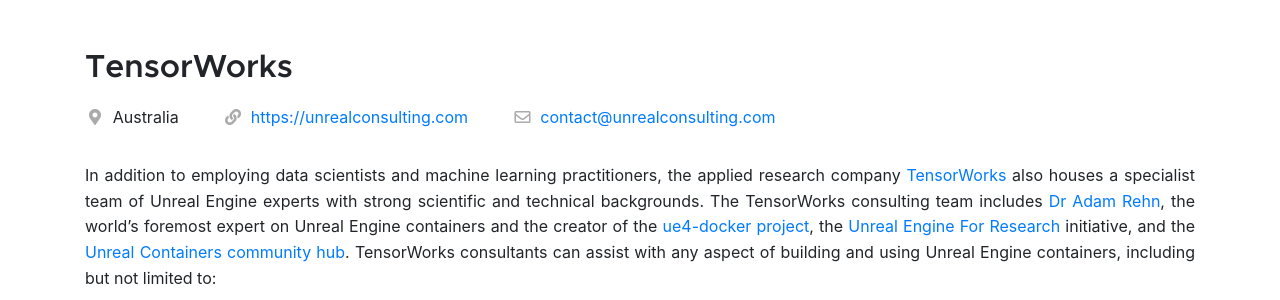
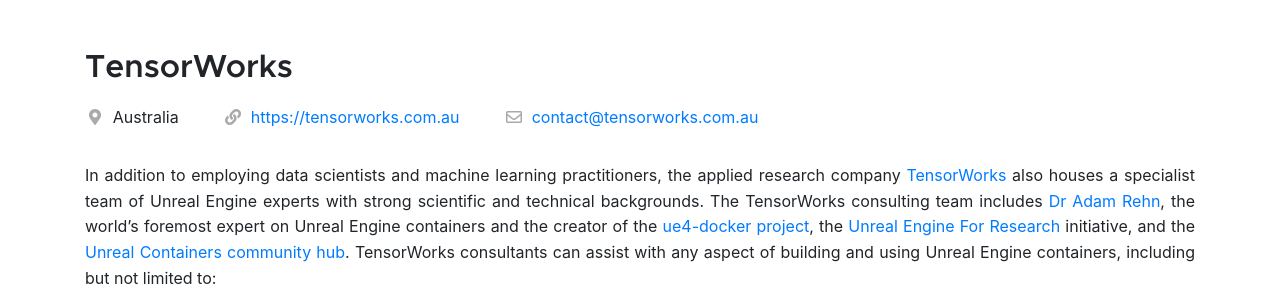
Before and after one commit to UnrealContainers/unrealcontainers.github.io, a Jekyll site: the page built from support.md, in a window 1280 px wide. Shown: the part 555-855 px from the top of the page. Built offline with Jekyll 4.4.1, drawn with Linux system fonts in a browser that asks for light colours.

Commit message:
Update TensorWorks website URL

```diff
--- a/_data/sponsors.yml
+++ b/_data/sponsors.yml
@@ -1,6 +1,6 @@
   -
     name: TensorWorks
-    link: https://unrealconsulting.com
+    link: https://tensorworks.com.au
     logo: tensorworks.svg
     blurb: >
       TensorWorks is a [support provider](/support#tensorworks) that employs
--- a/support.md
+++ b/support.md
@@ -17,7 +17,7 @@
 
 ## TensorWorks
 
-{% include provider-details.html location="Australia" link="https://unrealconsulting.com" email="contact@unrealconsulting.com" %}
+{% include provider-details.html location="Australia" link="https://tensorworks.com.au" email="contact@tensorworks.com.au" %}
 
 In addition to employing data scientists and machine learning practitioners, the applied research company [TensorWorks](https://tensorworks.com.au) also houses a specialist team of Unreal Engine experts with strong scientific and technical backgrounds. The TensorWorks consulting team includes [Dr Adam Rehn](https://adamrehn.com/), the world's foremost expert on Unreal Engine containers and the creator of the [ue4-docker project](./docs/obtaining-images/ue4-docker), the [Unreal Engine For Research](https://ue4research.org/) initiative, and the [Unreal Containers community hub]({{ "/" | relative_url }}). TensorWorks consultants can assist with any aspect of building and using Unreal Engine containers, including but not limited to:
 
```
